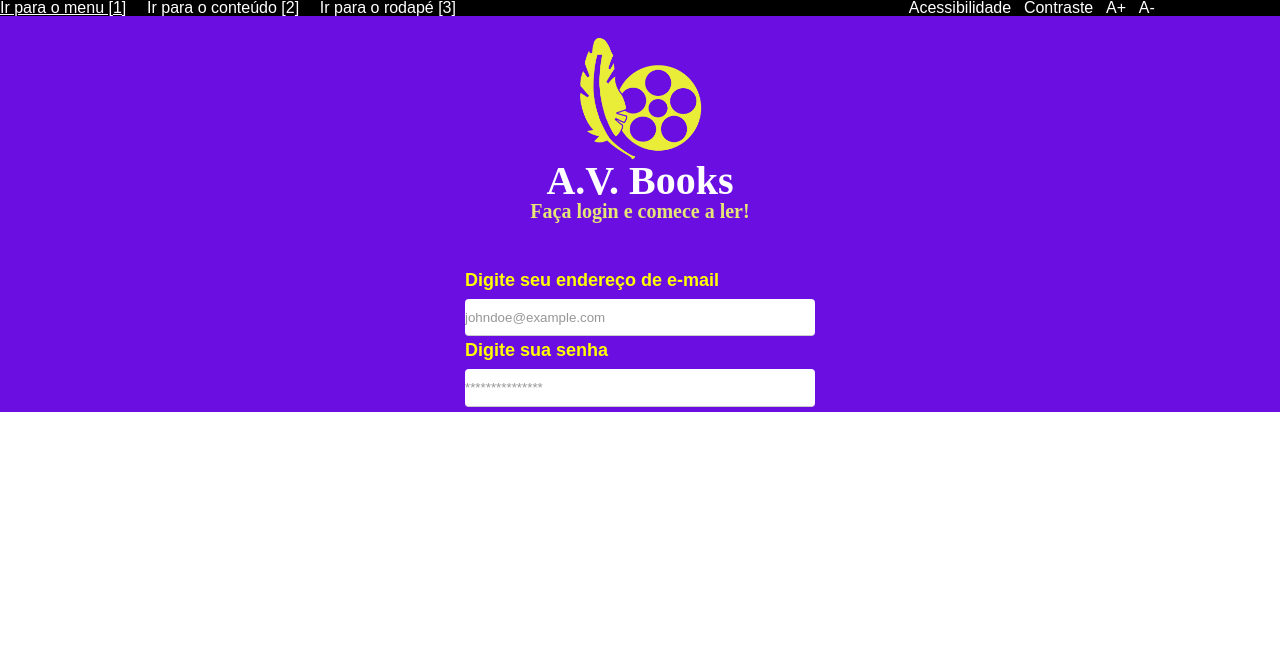
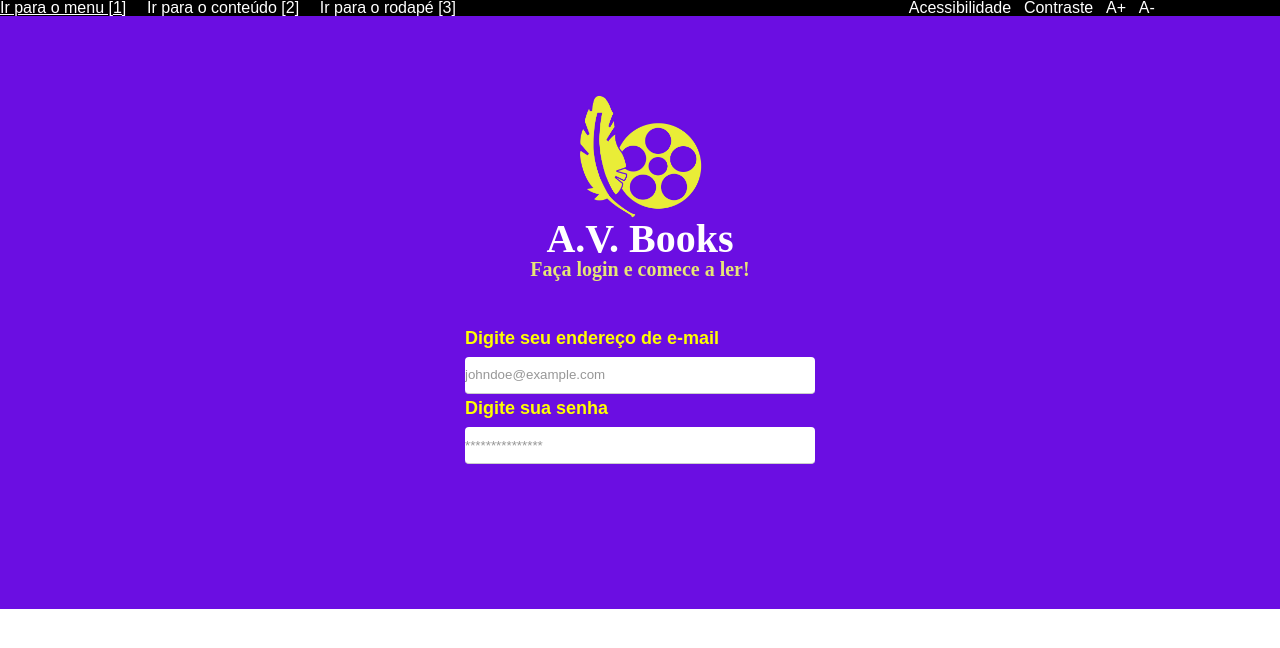
Before and after one commit to AntonioPinheiro66484/Interdisciplinar-A.V.-Books, a React (Create React App) app: page /LoginCliente in a window 1280 px wide. Shown: the top 648 px of the page. Built offline with nearby package versions, Linux system fonts and the light colour scheme.

Commit message:
Atualização de estilo na pagina de cliente

```diff
--- a/src/components/Cadastro/Input/InputLoginCliente/InputLoginCliente.module.css
+++ b/src/components/Cadastro/Input/InputLoginCliente/InputLoginCliente.module.css
@@ -2,7 +2,7 @@
     display: flex;
     flex-direction: column;
     background-color: #6b0ee2;
-    height: 100%;
+    height:593px;
 }
 .caixaLogo{
     display: flex;
@@ -11,6 +11,7 @@
     color: white;
     font-weight: 600;
     font-size: 40px;
+    margin-top: 4.5%;
 }
 
 .texto{
```
